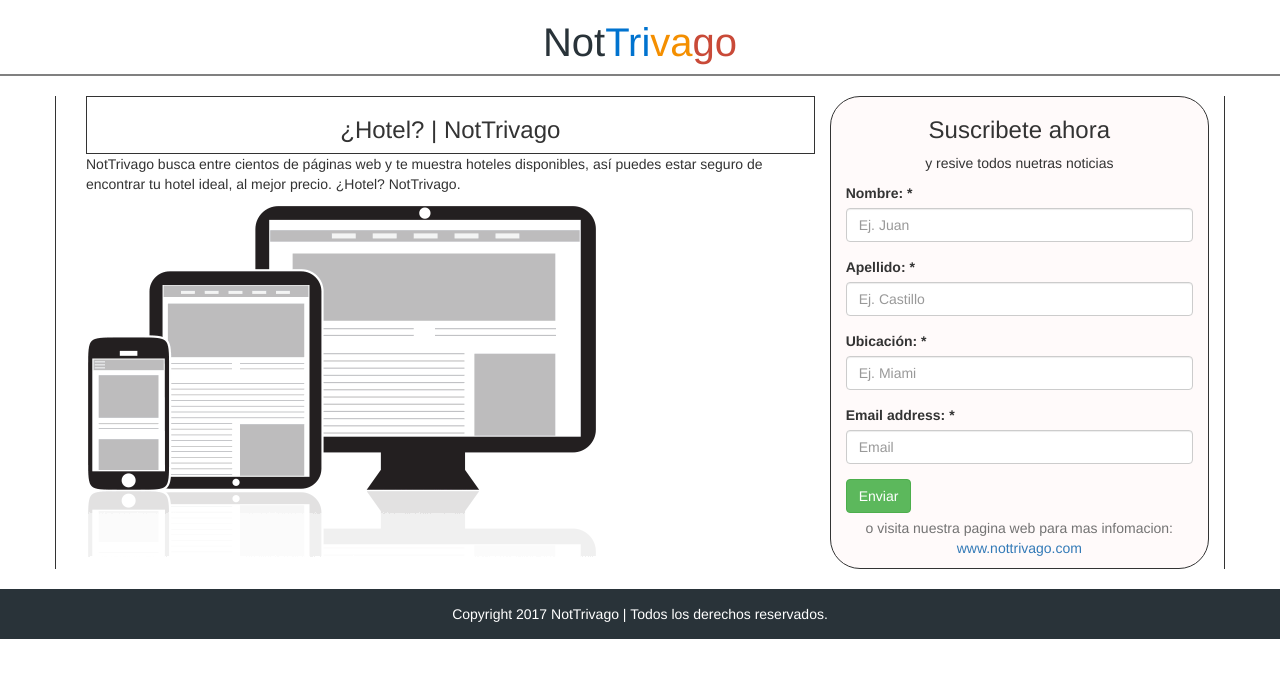
After one commit to EliteArmy/IS410-II2017-ProyectoPOO-Grupo-1, a PHP site: page /landing-page.html in a window 1280 px wide. The commit adds this page. Shown: the top 678 px of the page. Run offline with PHP 8.4, Linux system fonts and the light colour scheme.

Commit message:
landing page
comenzar con el desarrollo de la pagina promocionando nuestro sitio web

```diff
--- a/css/denis-custom-css.css
+++ b/css/denis-custom-css.css
@@ -4,66 +4,43 @@ padding: 25px 50px;
 top and bottom paddings are 25px
 right and left paddings are 50px*/
 
-#parrafo2{
-	border:1px #ffffff solid;
-	padding: 20px 200px;
-	margin:10px;
+aside {
+	border: 1px solid;
+	background-color:  snow;
+	border-radius: 30px;
 }
 
-#caja-correo{
-	width: 300px; height: 35px;
+.header {
+	text-align: center;
+	border-bottom: 2px solid grey;
+	margin-bottom: 20px;
 }
 
-#caja-busqueda{
-	width: 500px; height: 30px;
+.footer {
+	margin-top: 20px;
+	text-align: center;
+	background-color: #293339;
+	color: white;
+	padding-top: 15px;
+	padding-bottom: 5px;
 }
 
-#titulo-principal{
-	color:#007FAD;
-	padding-top: 50px;
-  	padding-bottom: 20px;
+.header h1 {
+	font-size: 40px;
+}
+.container {
+	border-left: 1px solid;
+	border-right: 1px solid;
 }
 
-.envoltura-seccion-principal{
-
- }
-
- .envoltura-parrafo-principal{
-     margin: 0px 120px;
- }
-
- .margen-parrafo-principal{
- 	padding: 15px;
-     margin: 0px 240px;
- }
-
- .margen-parrafo{
- 	border:1px #D0D3D5 solid;
- 	padding: 15px;
-     margin-top: 15px;
-
-     font-size: 12px;
-     line-height: 16px;
- }
-
- .subtitulo-parrafo{
- 	font-size: 14px;
-     line-height: 20px;
-     font-weight: 700;
- }
-
-.lista-no-enumerdada{
-	list-style: none;
+.texto-izq {
+	text-align: left;
 }
 
-.footer-fondo-pantalla-total{
-	background-color: #293339;
-	color: #fff;
-	padding: 32px;
+.texto-der {
+	text-align: right;
 }
 
-.footer-fondo-pantalla2{
-	padding: 32px;
-	color: #9BA2A6;
-	background: #37454D;
+.texto-cen {
+	text-align: center;
 }
--- /dev/null
+++ b/landing-page.html
@@ -0,0 +1,64 @@
+<!DOCTYPE html>
+<html>
+<head>
+	<meta charset="utf-8">
+    <meta name="viewport" content="width=device-width, initial-scale=1.0">
+    <meta http-equiv="X-UA-Compatible" content="IE=edge">
+    <link rel="Coffee Icon" href="img/trivago.png">
+    <title>Landing Page</title>
+    <link rel="stylesheet" type="text/css" href="css/bootstrap.min.css">
+    <link rel="stylesheet" type="text/css" href="css/denis-custom-css.css">
+</head>
+<body>
+	<header class="header">
+		<h1>
+			<span style="color: #293339;">Not</span><span style="color: #0073CF;">Tri</span><span style="color: #F48F00;">va</span><span style="color: #C94A38;">go</span>
+		</h1>
+	</header>
+	<div class="container">
+
+		<section class = "col-md-8">
+			<header style="border: 1px solid; text-align: center">
+				<h3>¿Hotel? | NotTrivago</h3>
+			</header>
+			<p>NotTrivago busca entre cientos de páginas web y te muestra hoteles disponibles, así puedes estar seguro de encontrar tu hotel ideal, al mejor precio. ¿Hotel? NotTrivago.</p>
+			<div>
+				<img src="img/main-image.png" class="texto-cen">
+			</div>
+		</section>
+
+		<aside class="col-md-4">
+			<header class="texto-cen">
+				<h3>Suscribete ahora</h3>
+				<p>y resive todos nuetras noticias</p>
+			</header>
+			<div>
+				<form>
+					<div class="form-group">
+						<label for="txt-nombre">Nombre: *</label>
+						<input type="text" class="form-control" id="txt-nombre" placeholder="Ej. Juan">
+					</div>
+					<div class="form-group">
+						<label for="txt-apellido">Apellido: *</label>
+						<input type="text" id="txt-apellido" class="form-control" placeholder="Ej. Castillo">
+					</div>
+					<div class="form-group">
+						<label for="txt-ubicacion">Ubicación: *</label>
+						<input type="text" id="txt-ubicacion" class="form-control" placeholder="Ej. Miami">
+					</div>
+		  			<div class="form-group">
+    					<label for="txt-email">Email address: *</label>
+    					<input type="email" class="form-control" id="txt-email" placeholder="Email">
+  					</div>
+					<button type="submit" class="btn btn-success">Enviar</button>
+  				</form>
+  				<footer class="texto-cen">
+  					<p class="help-block">o visita nuestra pagina web para mas infomacion: <a href="index.html">www.nottrivago.com</a> </p>
+  				</footer>
+			</div>
+		</aside>
+	</div>
+	<footer class="footer footer__copyright-text">
+		<p>Copyright 2017 NotTrivago | Todos los derechos reservados.</p>
+	</footer>
+</body>
```
Also changed, not shown: img/hotel.jpeg (added), img/main-image.png (added).
